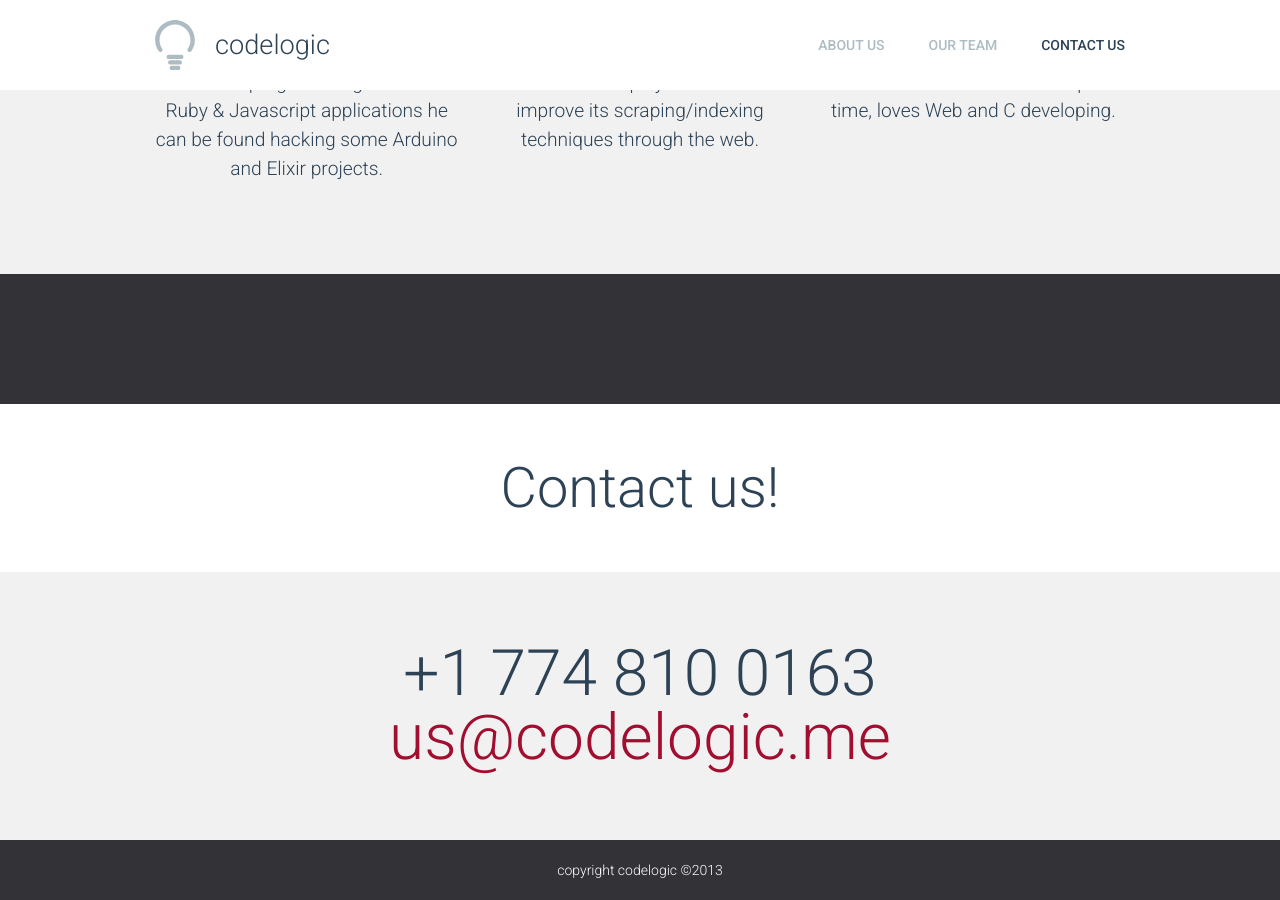
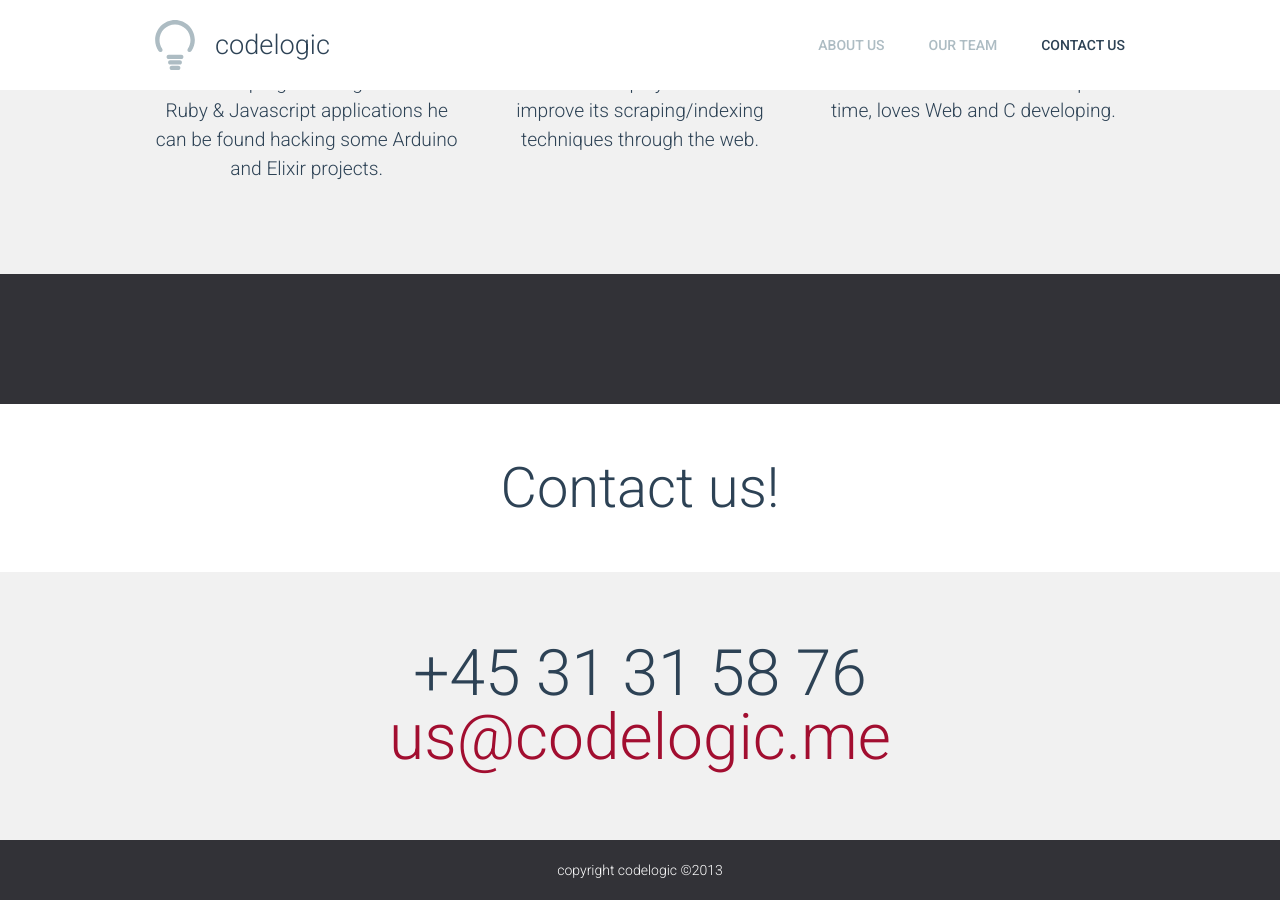
Before and after one commit to CodeLogicMe/codelogicme.github.io, a Jekyll site: the page built from index.html, in a window 1280 px wide and 900 px high, scrolled down 2634 px. Built offline with Jekyll 4.4.1, drawn with Linux system fonts in a browser that asks for light colours; Markdown is read by kramdown in place of the engine named in the settings.

Commit message:
Updating contact number

```diff
--- a/_includes/contact.html
+++ b/_includes/contact.html
@@ -5,7 +5,7 @@
   <div class="section-content text-center">
     <div class="section-main-content row contact-section">
       <div class="column large-12">
-        <h1 class="contact-item phone">+1 774 810 0163</h1>
+        <h1 class="contact-item phone">+45 31 31 58 76</h1>
         <h1 class="contact-item email"><a href="mailto:us@codelogic.me">us@codelogic.me</a></h1>
       </div>
     </div>
```
